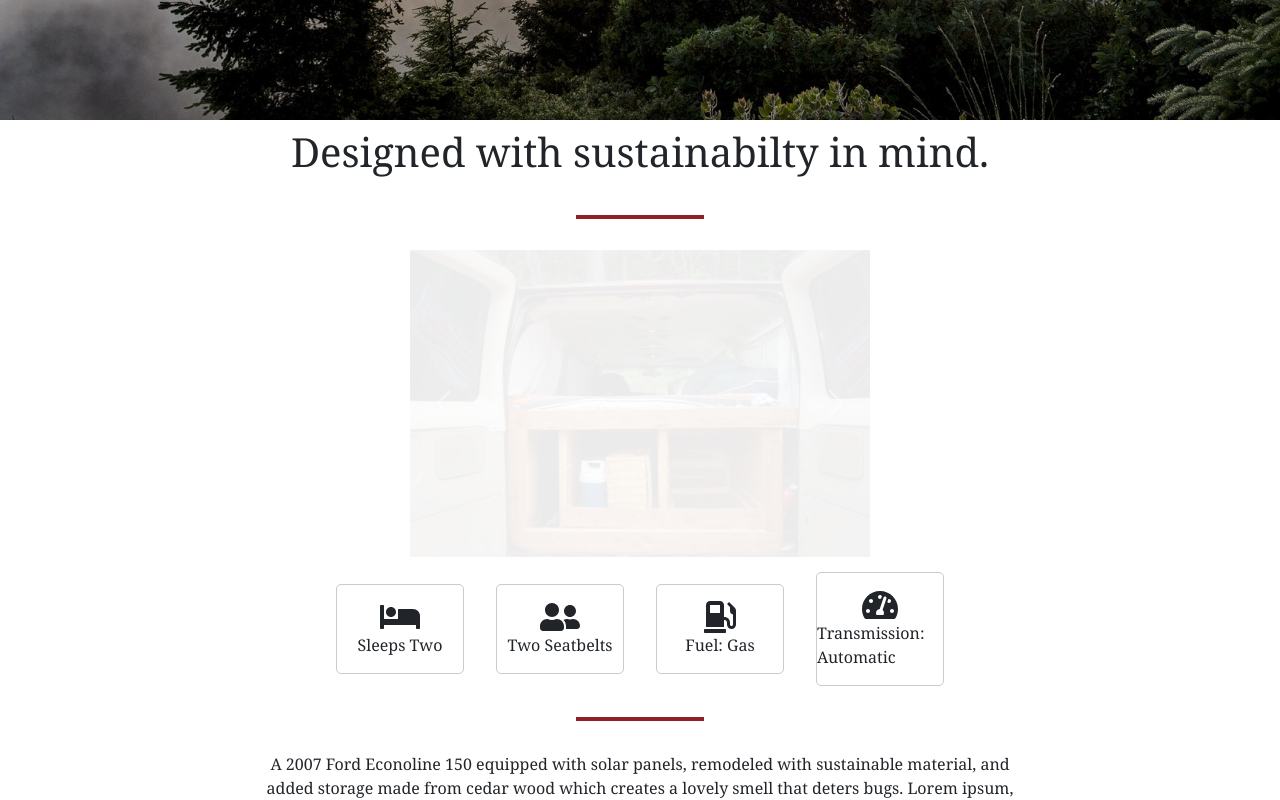
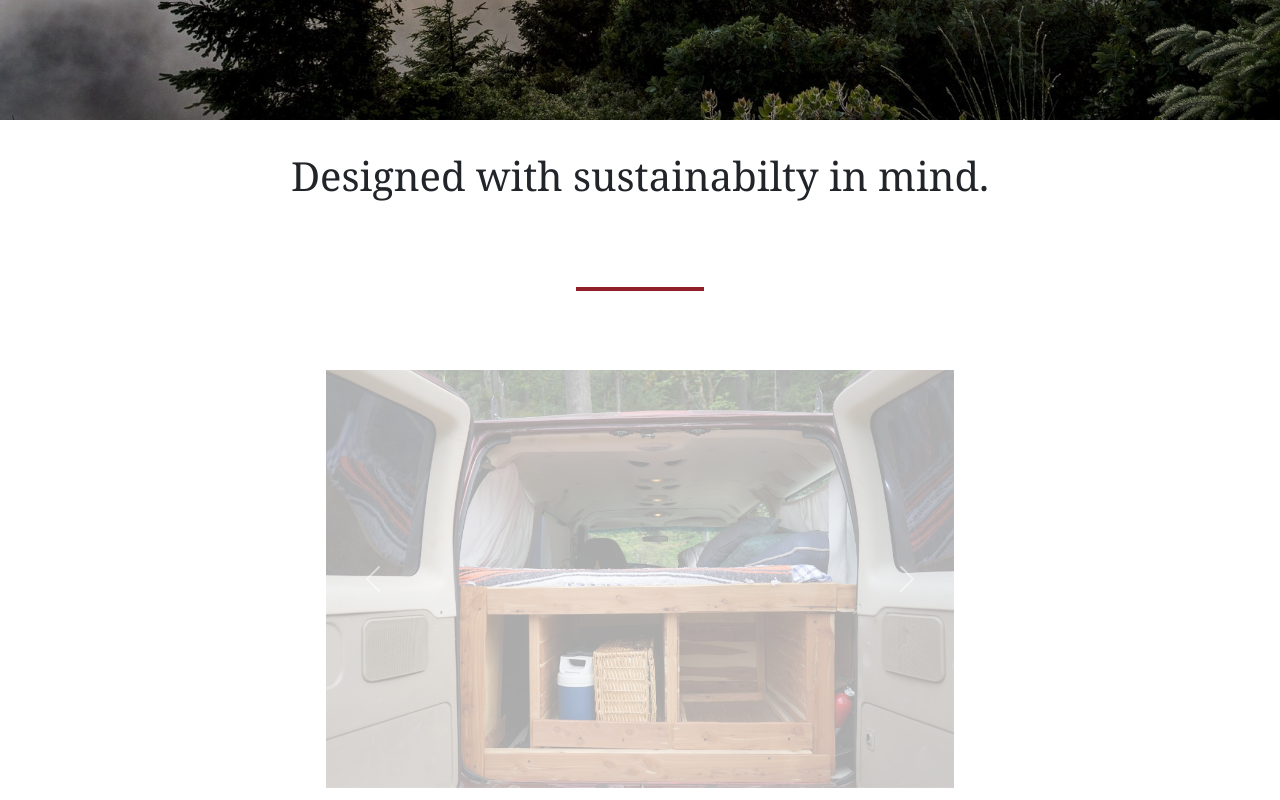
Before and after one commit to ColinJhEdwards/incawheels, a React (Create React App) app: page / in a window 1280 px wide. Shown: the part 680-1480 px from the top of the page. Built offline with nearby package versions, Linux system fonts and the light colour scheme.

Commit message:
adjusted min height of TheVan section so content is space better

```diff
--- a/src/components/TheVan.js
+++ b/src/components/TheVan.js
@@ -52,7 +52,7 @@ const TheVan = () => {
 };
 
 const StyledVan = styled(motion.div)`
-  min-height: 100vh;
+  min-height: 150vh;
   display: flex;
   flex-direction: column;
   align-items: center;
@@ -67,7 +67,8 @@ const StyledVan = styled(motion.div)`
     display: flex;
     justify-content: center;
     align-items: center;
-    width: 60%;
+    width: 70%;
+
   }
   .icons {
     display: flex;
```
